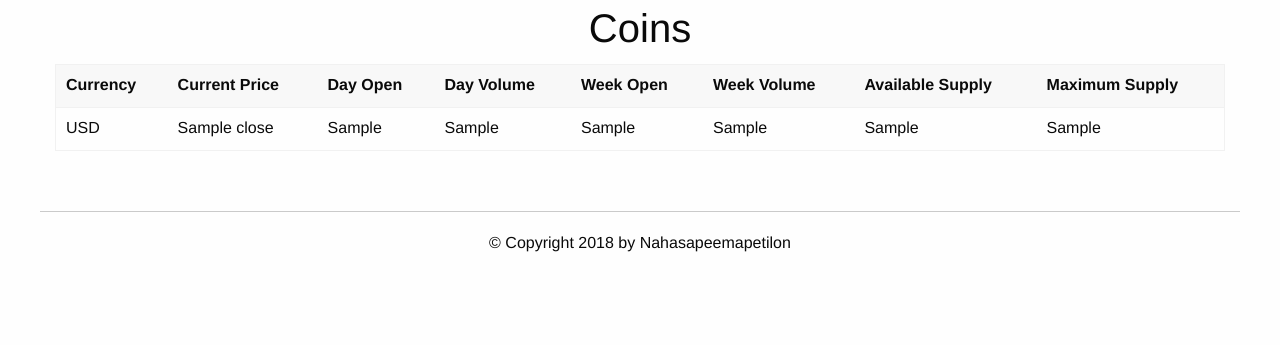
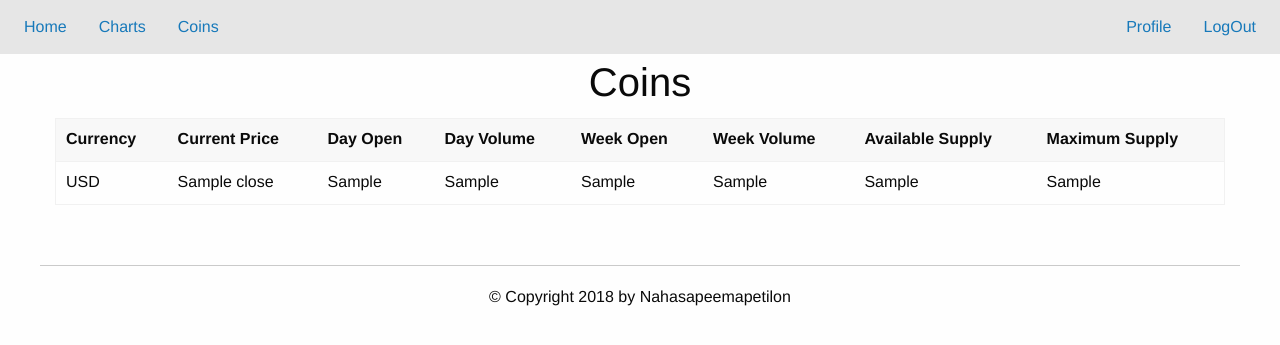
Before and after one commit to adil11111/SDFP, a Flask app: template templates/coins.html in a window 1280 px wide. Shown: the top 345 px of the page. Run offline with Flask 2, Linux system fonts and the light colour scheme; the template is opened without the code that fills it: most values are stand-ins (such as "Sample title", 1, 10 or a date in 2020); parts of the project's set-up code (start-up, migrations or seed data) failed here and were passed over; some libraries are stand-ins or nearby versions.

Commit message:
Fix navbar on coins.html

```diff
--- a/templates/coins.html
+++ b/templates/coins.html
@@ -1,9 +1,8 @@
-{% extends "layout.html" %}
+{% extends "home.html" %}
 
 {% block title %} Coins {% endblock %}
 
-{% block pageTop %}
-
+{% block content %}
 <h2 class="text-center"> Coins </h2>
 <div class="grid-container">
 	<table class="hover">
@@ -35,5 +34,4 @@
 		</tbody>
 	</table>
 </div>
-
 {% endblock %}
```
